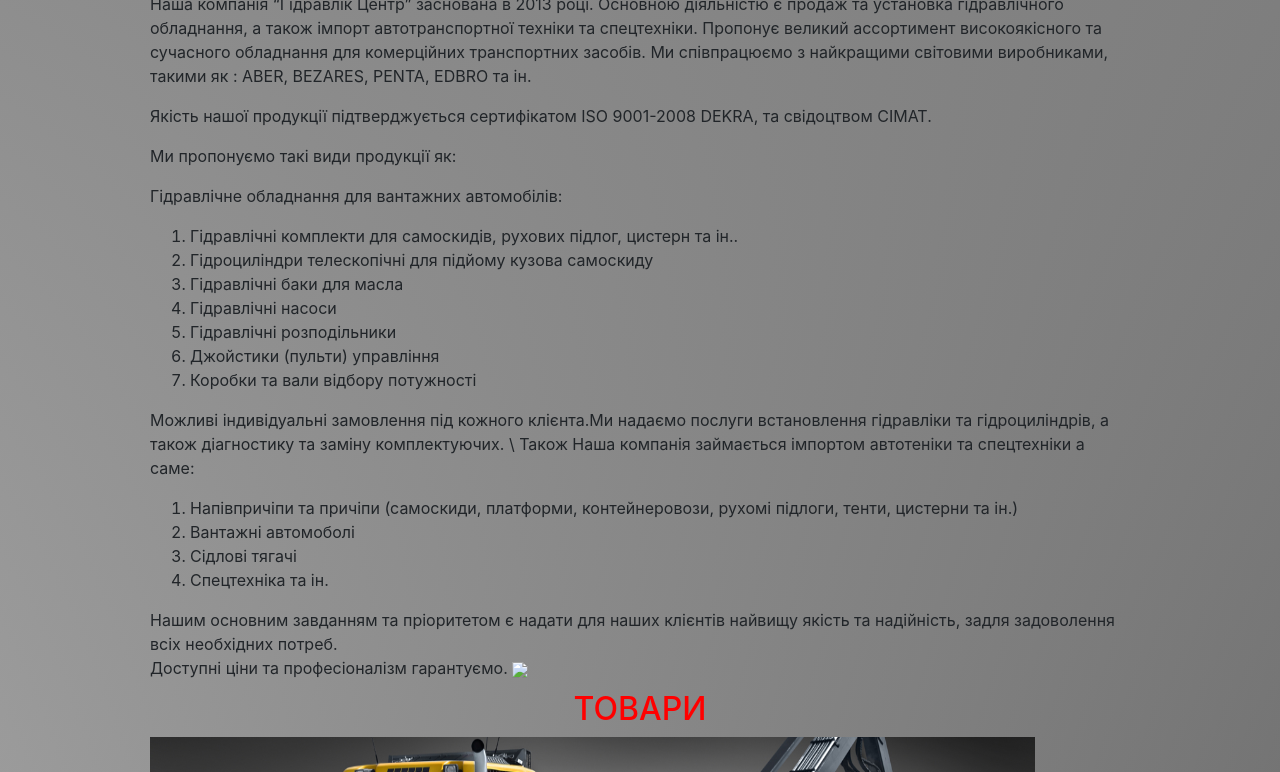
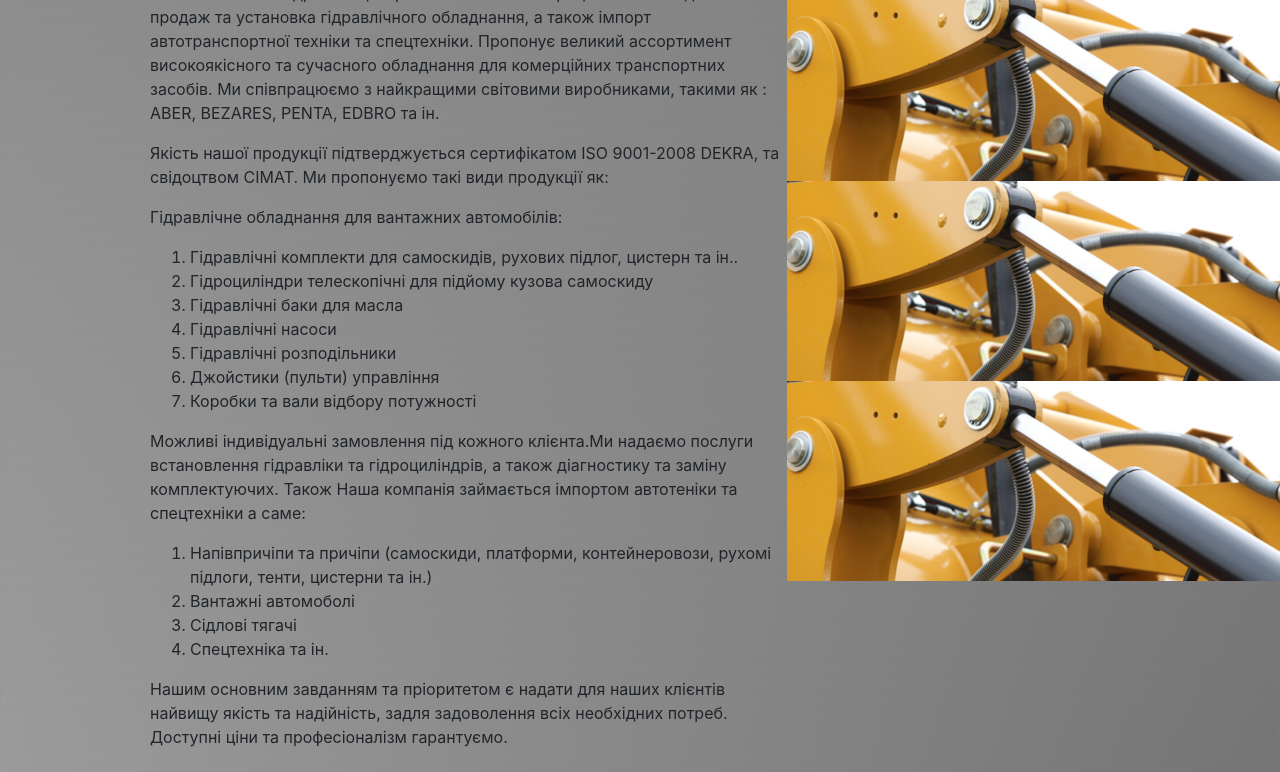
Before and after one commit to yanabyldina/galvanica, a plain HTML site: page index.html in a window 1280 px wide. Shown: the part 536-1308 px from the top of the page. Drawn offline with nearby package versions, Linux system fonts and the light colour scheme.

Commit message:
Project Created

```diff
--- a/css/index.css
+++ b/css/index.css
@@ -16,13 +16,26 @@ body {
 #carousel img {
     max-height: 550px;
 }
+#about-company {
+    max-width: 980px ;
+}
+#about-company {
+    display:grid;
+     grid-template-columns: 65% 15% ;s
+}
+.about-company-img {
+    display: block;
+}
+.about-company-img img {
+    max-height: 200px ;
+}
+
+.navbar-brand img {
+   max-height: 35px;
+}
 
 h2 {
     text-align: center;
     margin-top: 10px;
     color: red;
 }
-
-.navbar-brand img {
-    max-height: 30px;
-}
--- a/index.html
+++ b/index.html
@@ -15,9 +15,8 @@
 <body>
     <header>
        <nav class="navbar navbar-expand-lg navbar-light bg-light">
-           <nav class="navbar navbar-expand-lg navbar-dark bg-dark">
-            <a class="navbar-brand" <img scr="img/logo.jpg"> </a>
-            <button class="navbar-toggler" type="button" data-toggle="collapse" data-target="#navbarNav" aria-controls="navbarNav" aria-expanded="false" aria-label="Toggle navigation">
+  <a class="navbar-brand"><img src="img/logo.jpg"></a>
+  <button class="navbar-toggler" type="button" data-toggle="collapse" data-target="#navbarSupportedContent" aria-controls="navbarSupportedContent" aria-expanded="false" aria-label="Toggle navigation">
     <span class="navbar-toggler-icon"></span>
   </button>
 
@@ -41,7 +40,9 @@
                 </ul>
             </div>
         </nav>
-        </nav>
+
+
+
         <div class="banner">
             <div id="carousel" class="carousel slide" data-ride="carousel">
                 <ol class="carousel-indicators">
@@ -70,15 +71,16 @@
                     </a>
             </div>
         </div>
-
+</div>
     </header>
     <main>
+         <h2>ПРО НАС</h2>
         <div id="about-company">
-            <h2>ПРО НАС</h2>
+            <div class="about-company-text">
             <p>Наша компанія “Гідравлік Центр” заснована в 2013 році. Основною діяльністю є продаж та установка гідравлічного обладнання, а також імпорт автотранспортної техніки та спецтехніки. Пропонує великий ассортимент високоякісного та сучасного обладнання
-                для комерційних транспортних засобів. Ми співпрацюємо з найкращими світовими виробниками, такими як : ABER, BEZARES, PENTA, EDBRO та ін.
-                <p>Якість нашої продукції підтверджується сертифікатом ISO 9001-2008 DEKRA, та свідоцтвом CIMAT.</p>
-                <p>Ми пропонуємо такі види продукції як:</p>
+                для комерційних транспортних засобів. Ми співпрацюємо з найкращими світовими виробниками, такими як : ABER, BEZARES, PENTA, EDBRO та ін. </p>
+                <p>Якість нашої продукції підтверджується сертифікатом ISO 9001-2008 DEKRA, та свідоцтвом CIMAT.
+                Ми пропонуємо такі види продукції як:</p>
                 <p>Гідравлічне обладнання для вантажних автомобілів:</p>
                 <ol>
                     <li>Гідравлічні комплекти для самоскидів, рухових підлог, цистерн та ін..</li>
@@ -89,7 +91,7 @@
                     <li>Джойстики (пульти) управління</li>
                     <li>Коробки та вали відбору потужності</li>
                 </ol>
-                <p>Можливі індивідуальні замовлення під кожного клієнта.Ми надаємо послуги встановлення гідравліки та гідроциліндрів, а також діагностику та заміну комплектуючих. \ Також Наша компанія займається імпортом автотеніки та спецтехніки а саме:
+                <p>Можливі індивідуальні замовлення під кожного клієнта.Ми надаємо послуги встановлення гідравліки та гідроциліндрів, а також діагностику та заміну комплектуючих. Також Наша компанія займається імпортом автотеніки та спецтехніки а саме:
                 </p>
                 <ol>
                     <li>Напівпричіпи та причіпи (самоскиди, платформи, контейнеровози, рухомі підлоги, тенти, цистерни та ін.) </li>
@@ -97,10 +99,21 @@
                     <li> Сідлові тягачі</li>
                     <li> Спецтехніка та ін.</li>
                 </ol>
-                Нашим основним завданням та пріоритетом є надати для наших клієнтів найвищу якість та надійність, задля задоволення всіх необхідних потреб.<br> Доступні ціни та професіоналізм гарантуємо.
-                <img src="img>
+                <p>Нашим основним завданням та пріоритетом є надати для наших клієнтів найвищу якість та надійність, задля задоволення всіх необхідних потреб.<br> Доступні ціни та професіоналізм гарантуємо.
+                </p>
             </div>
-        <div id = " products ">
+             <div class="about-company-img">
+
+                   <img src="img/6.png">
+                   <img src="img/6.png">
+                   <img src="img/6.png">
+
+                </div>
+            </div>
+            </div>
+
+            <div id="products">
+
         <h2>ТОВАРИ</h2>
             <p><a href="products/hydravlic-dump-kit.html "><img src="img/1.png "
                       alt="Гідравлічні комплекти для самоскиду "></a></p>
@@ -118,19 +131,20 @@
                        alt="Коробки та вали відбору потужності "></a></p>
                        </div>
 
-        <div id="services ">
+
+        <div id="services">
             <h2>ПОСЛУГИ</h2>
             <a href="services/installation-and-diagnostics.html ">Установка та діагностика гідравлічного обладнання </a> <br>
             <a href="services/processing.html ">Переробка англійських тягачів та вантажних автомобілів під Європу</a>
         </div>
-        <div id="machinery ">
+        <div id="machinery">
             <h2>ТЕХНІКА</h2>
             <a href="machinery/tractors.html ">Тягачі </a> <br>
             <a href="machinery/trucks.html ">Вантажні автомобілі</a> <br>
             <a href="machinery/semitrailers-and-trailers.html ">Напівпричепи та причепи </a> <br>
             <a href="machinery/special-equipment.html ">Спецтехніка</a>
         </div>
-        <div id="contacts ">
+        <div id="contacts">
             <h2>КОНТАКТИ</h2>
             <div class="contact-info ">
                 <div class="item phone "><span><b>Телефони</b></span> <span>(+380 67) 290-71-97</span><span>(+380 67(371-18-84))</span></div>
```
Lines whose indentation alone changed are shown as unchanged.
